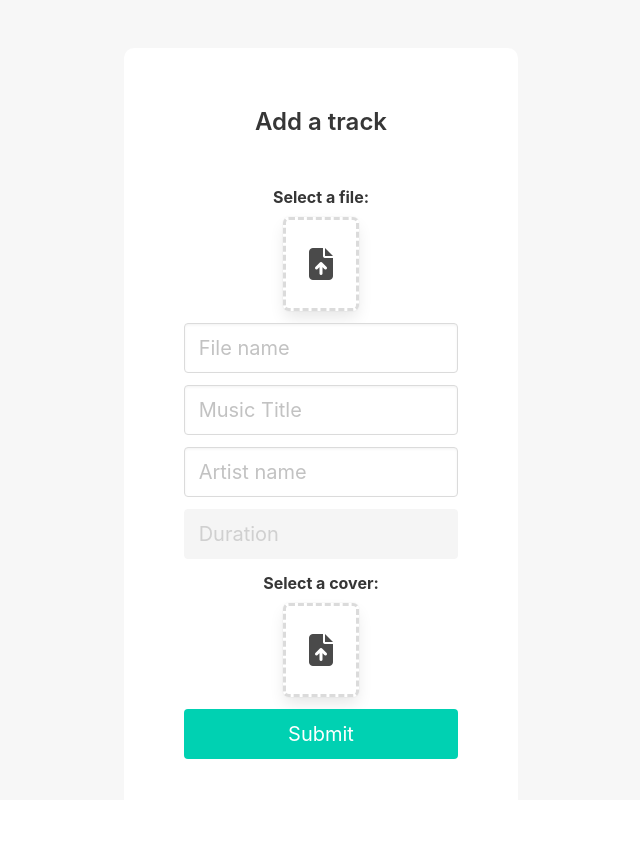
After one commit to SachaFARINEL/Puntify, a FastAPI app: template src/app/templates/test.html in a window 1280 px wide. The commit adds this page. Shown: the whole page, without its empty margins (319-959 px from the left). Run offline with FastAPI, Linux system fonts and the light colour scheme; the template is opened without the code that fills it, so the values that code supplies are empty; parts of the project's set-up code (start-up, migrations or seed data) failed here and were passed over; some libraries are stand-ins or nearby versions.

Commit message:
feat: track form wip

```diff
--- a/src/app/main.py
+++ b/src/app/main.py
@@ -53,3 +53,9 @@ async def root(request: Request):
 async def sign_in(request: Request):
     context = {"request": request}
     return templates.TemplateResponse("signUp.html", context)
+
+
+@app.get("/test", response_class=HTMLResponse)
+async def test(request: Request):
+    context = {"request": request}
+    return templates.TemplateResponse("test.html", context)
--- a/src/app/static/css/register.css
+++ b/src/app/static/css/register.css
@@ -76,3 +76,23 @@ input:focus {
     color: var(--textLight);
     margin-right: 1rem;
 }
+
+.box {
+    display: flex !important;
+    align-items: center;
+    justify-content: center;
+    border-style: dashed;
+    border-width: 3px;
+    border-radius: 5px;
+    padding: 1rem;
+    border-color: #dbdbdb;
+    aspect-ratio: 1/1;
+}
+
+#error {
+    background-color: #f44336;
+    color: #fff;
+    border-radius: 4px;
+    border: 1px solid #f44336;
+    height: 26px;
+}
--- /dev/null
+++ b/src/app/static/js/dropzone.js
@@ -0,0 +1,127 @@
+const dropZone = document.getElementById('dropZone');
+const coverZone = document.getElementById('coverZone');
+const error = document.getElementById('error');
+const iconDropZone = document.getElementById('iconDropZone');
+let track = null;
+
+function preventDefaultBehavior(event) {
+    event.preventDefault();
+    event.stopPropagation();
+}
+
+function addDragOverClass(event) {
+    preventDefaultBehavior(event);
+    this.classList.add('dragover');
+}
+
+function removeDragOverClass(event) {
+    preventDefaultBehavior(event);
+    this.classList.remove('dragover');
+}
+
+async function handleDropZone(event) {
+    preventDefaultBehavior(event);
+    const file = event.dataTransfer.files[0];
+    if (file) {
+        await processSelectedAudioFile(file)
+    }
+
+}
+
+async function handleDropClick(event) {
+    const fileInput = document.createElement('input');
+    fileInput.type = 'file';
+    fileInput.accept = 'audio/*';
+
+    fileInput.addEventListener('change', async () => {
+        const file = fileInput.files[0];
+        if (file) {
+            await processSelectedAudioFile(file)
+        }
+    });
+
+    fileInput.click();
+}
+
+dropZone.addEventListener('dragover', addDragOverClass);
+dropZone.addEventListener('dragleave', removeDragOverClass);
+dropZone.addEventListener('drop', handleDropZone);
+dropZone.addEventListener('click', handleDropClick);
+
+coverZone.addEventListener('dragover', addDragOverClass);
+coverZone.addEventListener('dragleave', removeDragOverClass);
+/*coverZone.addEventListener('drop', handleDrop);*/
+
+/*coverZone.addEventListener('click', handleClick);*/
+
+async function processSelectedAudioFile(file) {
+    if (isAudioFile(file)) {
+        removeError()
+        replaceIconClasses(iconDropZone, "fa-file-arrow-up", "fa-check", "fa-bounce");
+        changeIconColor(iconDropZone, "#1f5120");
+        setInputValue('input[name="fileName"]', file.name);
+        const formData = new FormData();
+        formData.append('file', file);
+        const response = await fetch('/tracks/getDuration', {
+            method: 'POST',
+            body: formData,
+        });
+        let duration = await response.json()
+        setInputValue('input[name="trackDuration"]', formatDuration(duration));
+        setInputValue('input[name="duration"]', duration)
+        track = file
+    } else {
+        let value = 'Only audio files (mp3, wav, ogg) are allowed.'
+        handleError(value)
+    }
+}
+
+function handleError(value) {
+    console.log(track)
+    error.textContent = value;
+    error.classList.remove('is-invisible');
+    replaceIconClasses(iconDropZone, "fa-file-arrow-up", "fa-xmark", "fa-beat");
+    changeIconColor(iconDropZone, "#d42121");
+    setTimeout(() => {
+        iconDropZone.classList.remove("fa-xmark", "fa-beat")
+        iconDropZone.classList.add('fa-solid', 'fa-file-arrow-up', 'fa-2xl')
+        changeIconColor(iconDropZone, "");
+    }, 5000);
+}
+
+function removeError() {
+    error.textContent = '';
+    error.classList.add('is-invisible');
+}
+
+function isAudioFile(file) {
+    const fileExtension = file.name.split('.').pop();
+    return fileExtension === 'mp3' || fileExtension === 'wav' || fileExtension === 'ogg';
+}
+
+function replaceIconClasses(element, classToRemove, classToAdd, classToAdd2 = null) {
+    element.classList.replace(classToRemove, classToAdd);
+    if (classToAdd2) {
+        element.classList.add(classToAdd2);
+    }
+}
+
+function changeIconColor(element, color) {
+    element.style.color = color;
+}
+
+function setInputValue(selector, value) {
+    document.querySelector(selector).value = value;
+}
+
+function formatDuration(totalSeconds) {
+    let hours = Math.floor(totalSeconds / 3600);
+    let minutes = Math.floor((totalSeconds % 3600) / 60);
+    let seconds = Math.floor(totalSeconds % 60);
+
+    let formattedHours = hours < 10 ? "0" + hours : hours;
+    let formattedMinutes = minutes < 10 ? "0" + minutes : minutes;
+    let formattedSeconds = seconds < 10 ? "0" + seconds : seconds;
+
+    return formattedHours + ":" + formattedMinutes + ":" + formattedSeconds;
+}
--- a/src/app/templates/formTrack.html
+++ b/src/app/templates/formTrack.html
@@ -53,7 +53,7 @@
         });
 
         async function test() {
-            await fetch('/tracks/64429343728d24d06ce01b75')
+            await fetch('/tracks/6442c23c39f9e7c1d8ca6751')
                 .then(response => {
                     response.arrayBuffer().then(buffer => {
                         let context = new AudioContext();
--- a/src/app/templates/layout.html
+++ b/src/app/templates/layout.html
@@ -6,9 +6,12 @@
     <title>{% block title %}{% endblock %}</title>
     {% block style %}{% endblock %}
     <link rel="stylesheet" href="https://cdn.jsdelivr.net/npm/bulma@0.9.4/css/bulma.min.css">
+    <script src="https://kit.fontawesome.com/86afa0a696.js" crossorigin="anonymous"></script>
 </head>
 <body class="is-fullheight is-primary">
 {% block content %}{% endblock %}
-{% block script %}{% endblock %}
+{% block script %}
+
+{% endblock %}
 </body>
 </html>
--- a/src/app/templates/signUp.html
+++ b/src/app/templates/signUp.html
@@ -11,7 +11,7 @@
 
                     <div class="has-text-centered">
                         <h1 class="title is-4">Create an account</h1>
-                        <p class="description">#ERRMSG if Needed</p>
+                        <p class="errors">#ERRMSG if Needed</p>
                         <form method="post" id="registerForm">
 
                             <div class="field">
--- /dev/null
+++ b/src/app/templates/test.html
@@ -0,0 +1,100 @@
+{% extends "layout.html" %}
+{% block style %}
+    <link href="{{ url_for('static', path='/css/register.css') }}" rel="stylesheet">
+{% endblock %}
+{% block title %}Create an account{% endblock %}
+
+{% block content %}
+    <section class="hero is-fullheight">
+        <div class="hero-body column">
+            <div class="column is-4 is-offset-4 cardStyle">
+                <div class="column p-6">
+
+                    <div class="has-text-centered">
+                        <h1 class="title is-4">Add a track</h1>
+                        <p id="error" class="is-invisible"></p>
+                        <form>
+                            <div class="field">
+                                <label class="label">Select a file:</label>
+                                <div class="control">
+                                    <div class="columns">
+                                        <div class="column is-4 is-offset-4 has-text-centered">
+                                            <div id="dropZone" class="box has-text-centered" >
+                                                <div class="content">
+                                                    <span class="icon is-large"><i id="iconDropZone"
+                                                            class="fa-solid fa-file-arrow-up fa-2xl"></i></span>
+                                                </div>
+                                            </div>
+                                        </div>
+                                    </div>
+                                </div>
+                            </div>
+
+                            <div class="field">
+                                <div class="control">
+                                    <label>
+                                        <input class="input is-medium" type="text" placeholder="File name"
+                                               name="fileName"
+                                               required>
+                                    </label>
+                                </div>
+                            </div>
+
+                            <div class="field">
+                                <div class="control">
+                                    <label>
+                                        <input class="input is-medium" type="text" placeholder="Music Title"
+                                               name="musicTitle"
+                                               required>
+                                    </label>
+                                </div>
+                            </div>
+
+                            <div class="field">
+                                <div class="control">
+                                    <label>
+                                        <input class="input is-medium" type="text" placeholder="Artist name"
+                                               name="artistName"
+                                               required>
+                                    </label>
+                                </div>
+                            </div>
+
+                            <div class="field">
+                                <div class="control">
+                                    <label>
+                                        <input class="input is-medium" type="text" placeholder="Duration"
+                                               name="trackDuration" disabled>
+                                    </label>
+                                </div>
+                            </div>
+
+                            <div class="field">
+                                <label class="label">Select a cover:</label>
+                                <div class="control">
+                                    <div class="columns">
+                                        <div class="column is-4 is-offset-4 has-text-centered">
+                                            <div id="coverZone" class="box has-text-centered">
+                                                <div class="content">
+                                                    <span class="icon is-large"><i
+                                                            class="fa-solid fa-file-arrow-up fa-2xl"></i></span>
+                                                </div>
+                                            </div>
+                                        </div>
+                                    </div>
+                                </div>
+                            </div>
+                            <button class="button is-block is-primary is-fullwidth is-medium">Submit</button>
+                        </form>
+                    </div>
+                </div>
+            </div>
+        </div>
+    <input class="is-hidden" type="text" name="duration" id="trackDuration" >
+    <input class="is-hidden" type="file" name="cover" id="cover" >
+    </section>
+{% endblock %}
+
+{% block script %}
+    <script src="{{ url_for('static', path='/js/dropzone.js') }}"></script>
+{% endblock %}
```
Also changed, not shown: src/app/routers/tracks.py (+5 -22 lines).
